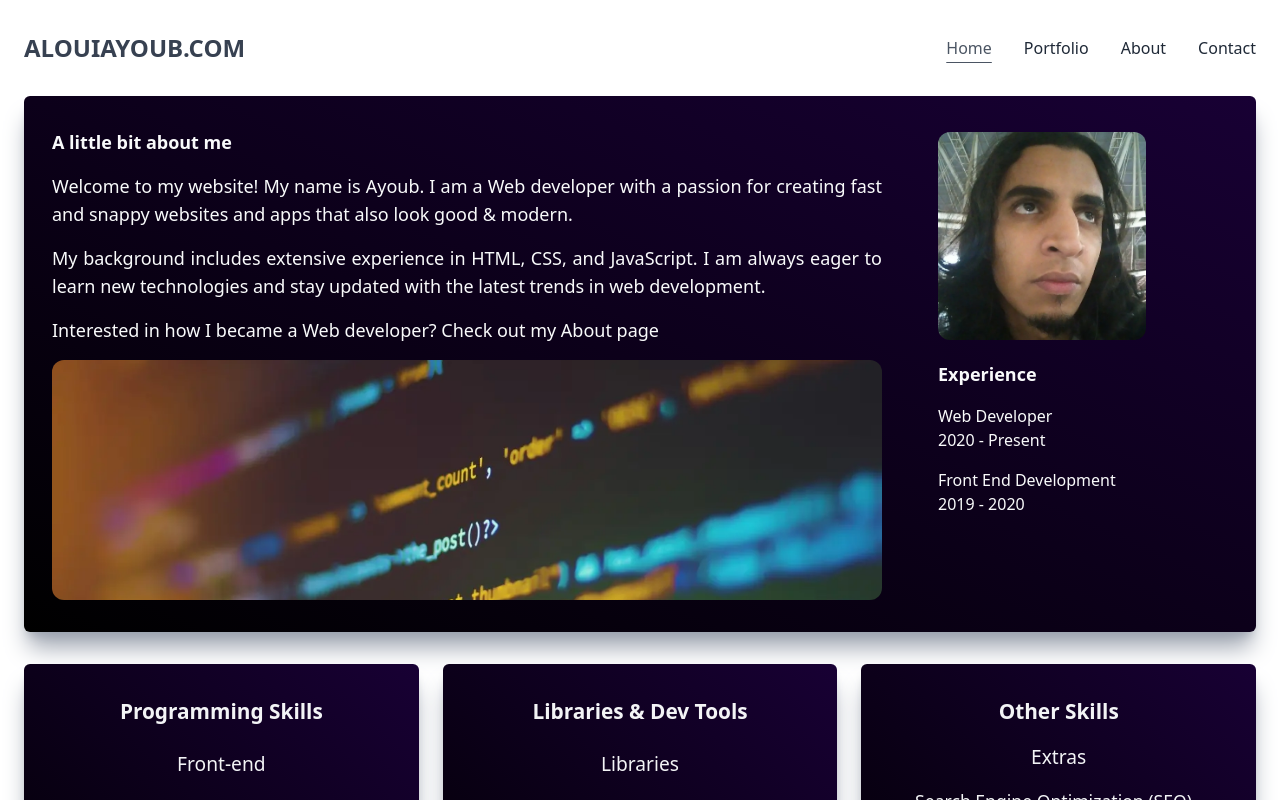
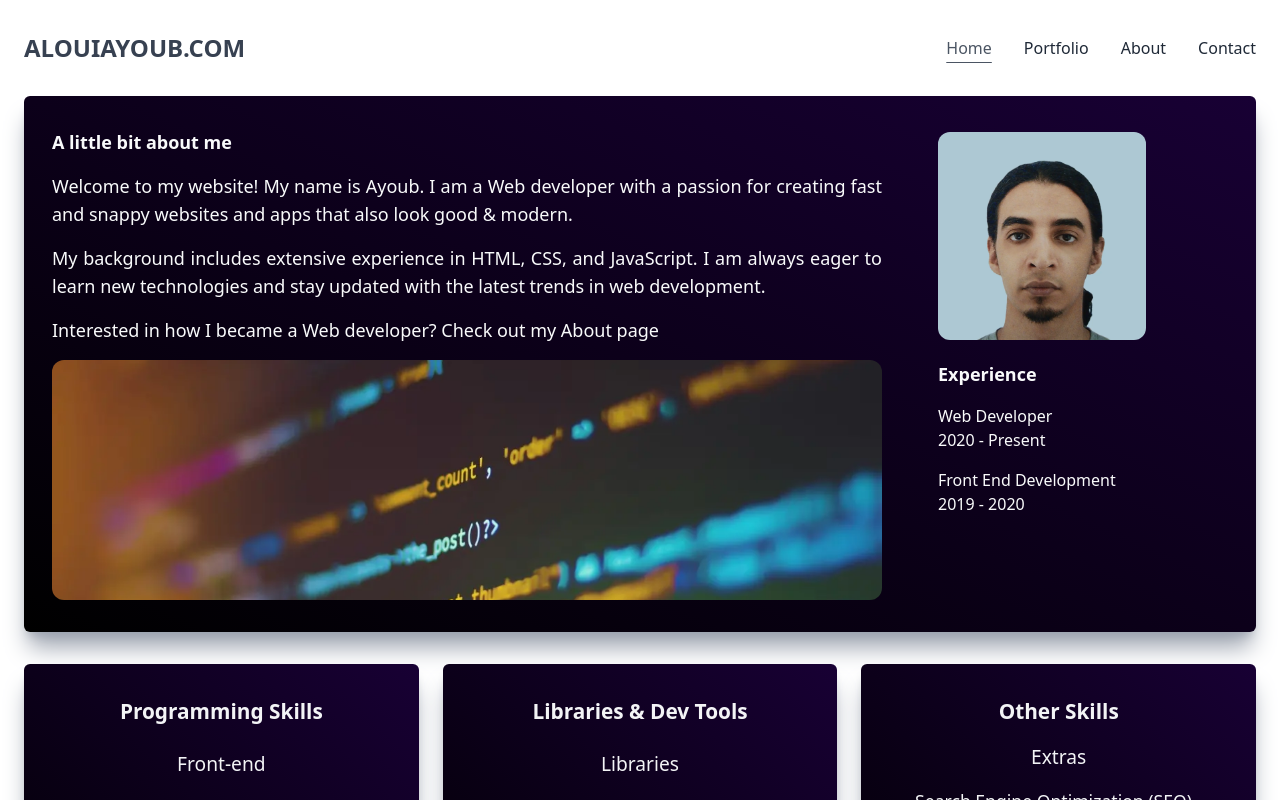
Before and after one commit to AyoubAloui94/My-Portfolio, a React (Vite) app: page /home in a window 1280 px wide. Shown: the top 800 px of the page. Built offline with nearby package versions, Linux system fonts and the light colour scheme; no server answers.

Commit message:
changed my picture

```diff
--- a/src/components/MyBackground.jsx
+++ b/src/components/MyBackground.jsx
@@ -18,7 +18,7 @@ function MyBackground() {
           </p>
         </div>
         <div className="flex flex-col flex-1  md:justify-center items-center md:items-start">
-          <img src="imgs/me.webp" className="md:max-h-80 md:max-w-80 w-60 md:w-52 aspect-square md:h-52 object-cover rounded-full md:rounded-xl" alt="photo-2" loading="eager" />
+          <img src="imgs/myself.webp" className="md:max-h-80 md:max-w-80 w-60 md:w-52 aspect-square md:h-52 object-cover rounded-full md:rounded-xl" alt="photo-2" loading="eager" />
         </div>
         <div className="md:flex flex-col flex-1  md:justify-center md:pr-10 hidden">
           <img src="imgs/photo-1.webp" className="max-h-60 object-cover aspect-square md:w-full h-full rounded-xl" alt="photo-1" loading="eager" />
```
Also changed, not shown: public/imgs/myself.webp (added).
